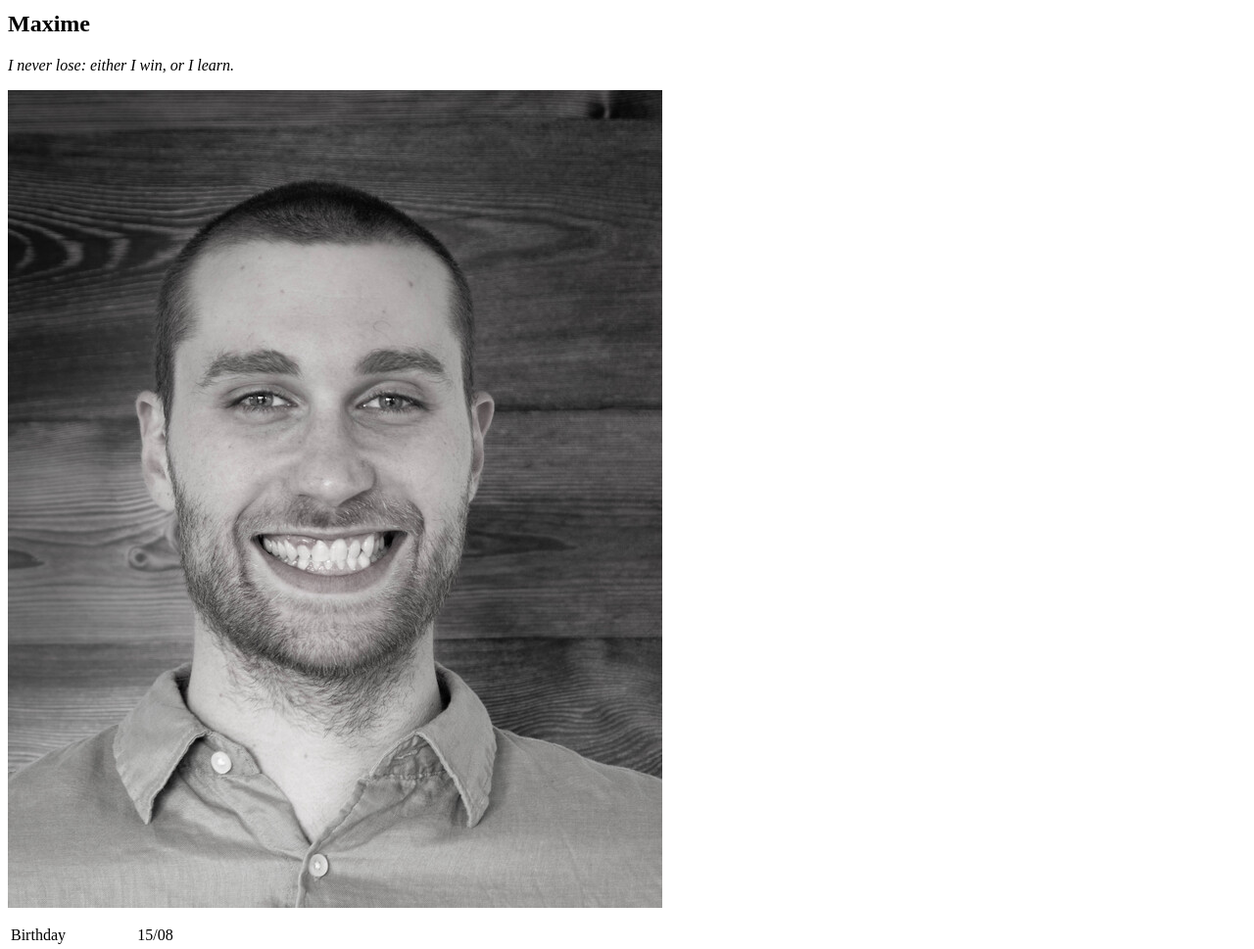
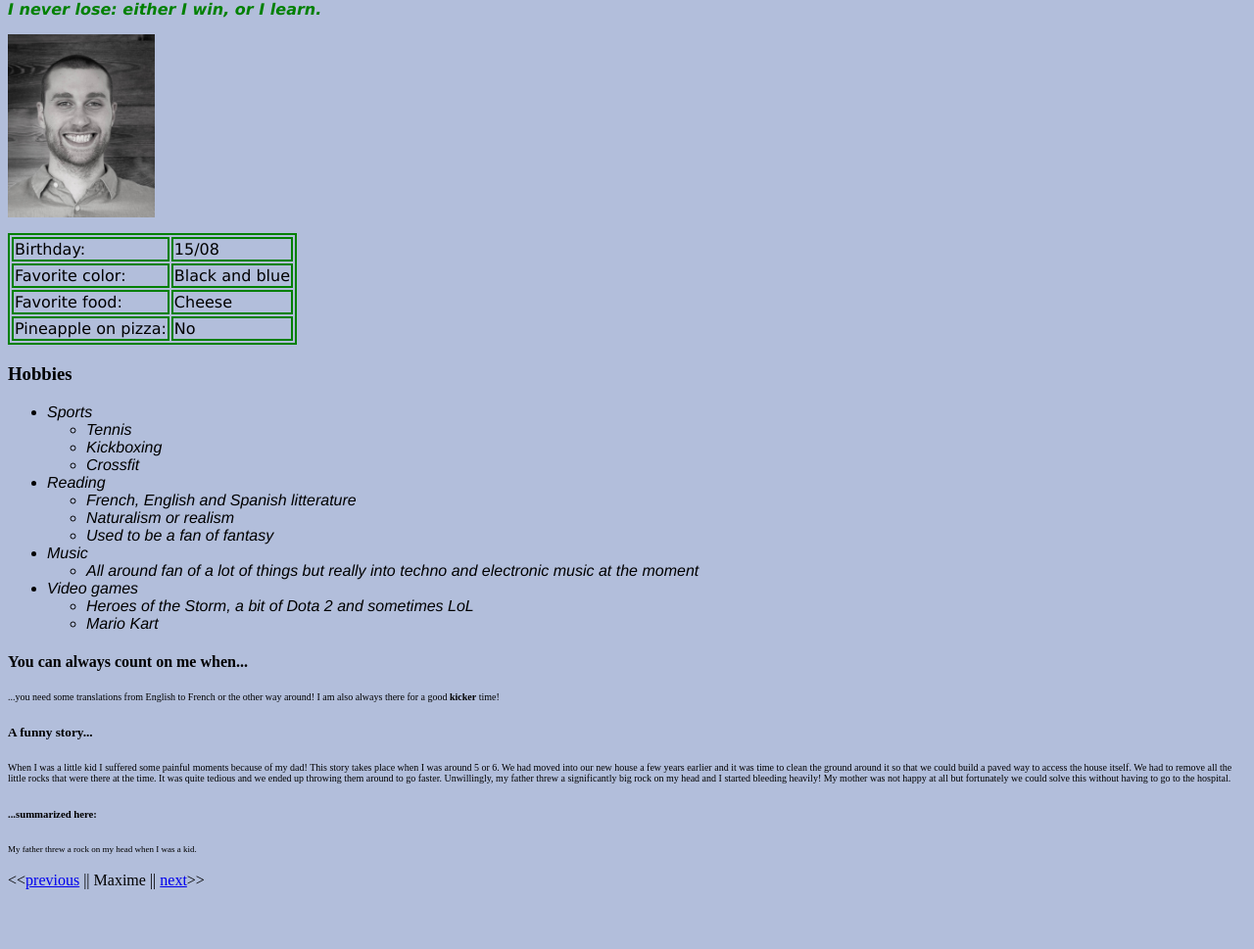
Before and after one commit to MaximeHoll/markdown-to-html, a plain HTML site: page index.html in a window 1280 px wide. Shown: the part 55-1024 px from the top of the page at 98% size. After the commit the page ends 971 px from the top, so only its background shows below. Drawn offline with Linux system fonts and the light colour scheme.

Commit message:
First styling

```diff
--- a/index.html
+++ b/index.html
@@ -1,4 +1,7 @@
-<h1>markdown-to-html</h1>
+<head>
+    <link rel="stylesheet" href="style.css">
+</head>
+
 <h2> Maxime</h2>
 
 <p><i>I never lose: either I win, or I learn.</i></p>
@@ -7,7 +10,7 @@
 <p>
 <table>
     <tr>
-        <td>Birthday</td>
+        <td>Birthday:</td>
         <td>15/08</td>
     </tr>
     <tr>
@@ -58,16 +61,17 @@
 
 <h4>You can always count on me when...<h4>
 
-...you need some translations from English to French or the other way around! I am also always there for a good **kicker** time!
+<p2>...you need some translations from English to French or the other way around! I am also always there for a good <strong>kicker</strong> time!</p2>
 
 <h5>A funny story...<h5>
 
-<p>When I was a little kid I suffered some painful moments because of my dad!
-This story takes place when I was around 5 or 6. We had moved into our new house a few years earlier and it was time to clean the ground around it so that we could build a paved way to access the house itself. We had to remove all the little rocks that were there at the time. It was quite tedious and we ended up throwing them around to go faster. Unwillingly, my father threw a significantly big rock on my head and I started bleeding heavily! My mother was not happy at all but fortunately we could solve this without having to go to the hospital.</p>
+<p3>When I was a little kid I suffered some painful moments because of my dad!
+This story takes place when I was around 5 or 6. We had moved into our new house a few years earlier and it was time to clean the ground around it so that we could build a paved way to access the house itself. We had to remove all the little rocks that were there at the time. It was quite tedious and we ended up throwing them around to go faster. Unwillingly, my father threw a significantly big rock on my head and I started bleeding heavily! My mother was not happy at all but fortunately we could solve this without having to go to the hospital.</p3>
 
 <h6>...summarized here:</h6>
 
-<p>My father threw a rock on my head when I was a kid.</p>
-
+<p4>My father threw a rock on my head when I was a kid.</p4>
+<br>
+<br>
 
 <<<a href="https://github.com/LukaB15/markdown-to-html">previous</a> || Maxime || <a href="https://github.com/Sephiryah/markdown-to-html">next</a>>>
--- /dev/null
+++ b/style.css
@@ -0,0 +1,46 @@
+body {
+    background-color: rgb(178, 190, 219);
+  }
+
+  img {
+    width: 150px;
+    height: auto;
+  }
+
+  h2 {
+    color: blue;
+  }
+  p {
+    color: green;
+    font-weight: 800;
+    font-family: 'Lucida Sans', 'Lucida Sans Regular', 'Lucida Grande', 'Lucida Sans Unicode', Geneva, Verdana, sans-serif;
+  }
+  table {
+    color: black;
+    border: 2px solid green;
+
+
+  }
+  td {
+    border: 2px solid green;
+}
+
+li {
+    font-family: 'Franklin Gothic Medium', 'Arial Narrow', Arial, sans-serif;
+    font-style: oblique;
+}
+
+p2 {
+    font-weight: normal;
+    font-size: x-small;
+}
+
+p3{
+    font-weight: normal;
+    font-size: x-small;
+}
+
+p4 {
+    font-weight: normal;
+    font-size: xx-small;
+}
```
